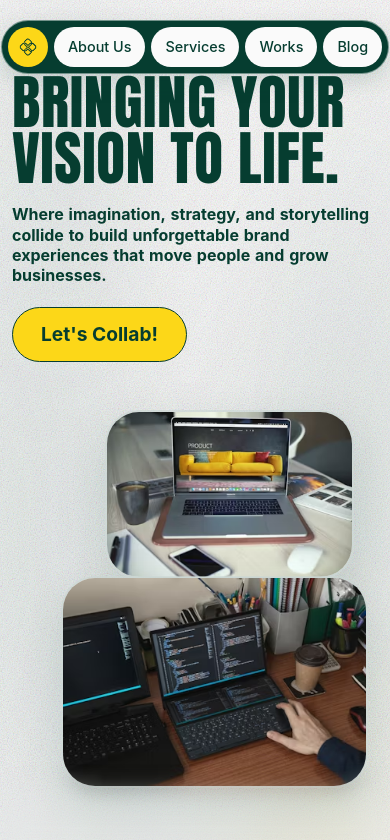
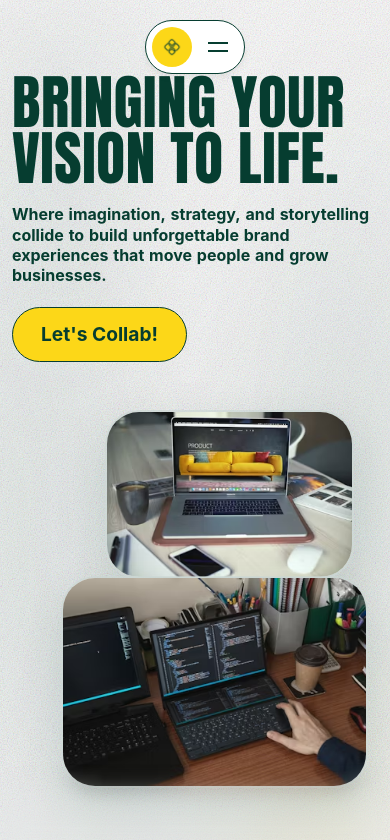
Before and after one commit to octavebahoun/TEAM_D-EXCELLENCE, a React (Vite) app: page / in a window 390 px wide. Shown: the top 840 px of the page. Built offline with nearby package versions, Linux system fonts and the light colour scheme; a web font is replaced by a local one.

Commit message:
Responsivité du site

```diff
--- a/src/App.css
+++ b/src/App.css
@@ -39,21 +39,20 @@
 .top-nav {
   display: inline-flex;
   align-items: center;
-  gap: 9px;
-  background: #063d30;
+  gap: 12px;
+  background: #ffffff;
   border-radius: 999px;
-  padding: 8px;
-  box-shadow: 0 8px 22px rgba(6, 61, 48, 0.15);
-  border: 1px solid rgba(250, 250, 250, 0.45);
+  padding: 8px 12px;
+  box-shadow: 0 4px 6px rgba(0, 0, 0, 0.05);
+  border: 1.5px solid #063d30;
   backdrop-filter: blur(8px);
   pointer-events: auto;
-  /* Re-enable clicks on the nav itself */
 }
 
 .top-nav button {
   border: none;
   cursor: pointer;
-  font-family: 'Satoshi', 'Inter', 'Segoe UI', sans-serif;
+  font-family: 'Satoshi', 'Inter', 'Segoe UI', system-ui, sans-serif;
 }
 
 .nav-logo {
@@ -64,21 +63,29 @@
   display: grid;
   place-items: center;
   padding: 0;
+  border: 1px solid #063d30;
 }
 
 .nav-logo img {
-  width: 26px;
+  width: 24px;
   height: auto;
 }
 
 .nav-item {
-  background: #fafafa;
+  background: transparent;
   color: #063d30;
   border-radius: 999px;
   height: 40px;
   padding: 0 18px;
   font-size: 1.04rem;
   font-weight: 500;
+  border: 1px solid #063d30;
+  transition: all 0.2s ease;
+}
+
+.nav-item:hover,
+.nav-item:active {
+  background: #fcd718;
 }
 
 .hero {
@@ -271,3 +278,84 @@
     padding: 9px 14px;
   }
 }
+/* NAVBAR & MOBILE TOGGLE STYLES */
+.nav-desktop {
+  display: flex;
+  gap: 12px;
+}
+
+.nav-burger {
+  display: none;
+  flex-direction: column;
+  justify-content: center;
+  gap: 6px;
+  width: 40px;
+  height: 40px;
+  border-radius: 50%;
+  background: transparent;
+  align-items: center;
+  border: 1.5px solid #063d30;
+  cursor: pointer;
+  z-index: 101;
+}
+
+.burger-line {
+  width: 20px;
+  height: 2px;
+  background: #063d30;
+  transition: all 0.3s ease;
+  transform-origin: center;
+}
+
+/* Burger Animation states */
+.open-1 {
+  transform: translateY(4px) rotate(45deg);
+}
+
+.open-2 {
+  transform: translateY(-4px) rotate(-45deg);
+}
+
+/* MOBILE OVERLAY STYLES */
+.mobile-menu-overlay {
+  position: fixed;
+  inset: 0;
+  background: rgba(250, 250, 250, 0.98);
+  backdrop-filter: blur(16px);
+  z-index: 99;
+  display: flex;
+  align-items: center;
+  justify-content: center;
+}
+
+.mobile-menu-content {
+  display: flex;
+  flex-direction: column;
+  gap: 24px;
+  text-align: center;
+}
+
+.mobile-nav-item {
+  background: transparent;
+  border: none;
+  font-size: 3rem;
+  font-family: 'Anton', sans-serif;
+  color: #063d30;
+  text-transform: uppercase;
+  cursor: pointer;
+  transition: color 0.2s;
+}
+
+.mobile-nav-item:hover {
+  color: #fcd718;
+  -webkit-text-stroke: 1px #063d30;
+}
+
+@media (max-width: 900px) {
+  .nav-desktop {
+    display: none;
+  }
+  .nav-burger {
+    display: flex;
+  }
+}
--- a/src/components/FAQ.css
+++ b/src/components/FAQ.css
@@ -1,8 +1,9 @@
 .faq-section {
-    background-color: #fafafa;
+    background-color: #063d30;
     padding: 120px 0;
     position: relative;
     z-index: 10;
+    color: #fafafa;
 }
 
 .faq-container {
@@ -20,13 +21,13 @@
     font-family: 'Anton', sans-serif;
     font-size: clamp(3rem, 6vw, 6rem);
     line-height: 0.9;
-    color: #063d30;
+    color: #fafafa;
     margin: 30px 0;
 }
 
 .faq-desc {
     font-family: 'Satoshi', sans-serif;
-    color: #063d30;
+    color: #fafafa;
     font-size: 1.1rem;
     line-height: 1.6;
     opacity: 0.7;
@@ -40,16 +41,18 @@
 }
 
 .faq-item {
-    background: #f8f8f8;
-    border-radius: 24px;
+    background: transparent;
+    border: 1px solid rgba(250, 250, 250, 0.15);
+    border-radius: 12px;
     transition: all 0.4s cubic-bezier(0.23, 1, 0.32, 1);
     cursor: pointer;
     overflow: hidden;
-    padding: 32px;
+    padding: 24px 32px;
 }
 
 .faq-item.active {
-    background: #063d30;
+    background: rgba(250, 250, 250, 0.05);
+    border-color: rgba(250, 250, 250, 0.3);
 }
 
 .faq-question {
@@ -59,10 +62,11 @@
 }
 
 .faq-question h3 {
-    font-family: 'Anton', sans-serif;
-    font-size: 1.8rem;
+    font-family: 'Satoshi', sans-serif;
+    font-size: 1.2rem;
+    font-weight: 500;
     margin: 0;
-    color: #063d30;
+    color: #fafafa;
     transition: color 0.4s;
 }
 
@@ -71,27 +75,56 @@
 }
 
 .faq-icon {
-    font-size: 1.8rem;
+    font-size: 1.2rem;
     font-weight: 300;
-    color: #063d30;
+    color: #fafafa;
     transition: color 0.4s;
+    border: 1px solid rgba(250, 250, 250, 0.3);
+    border-radius: 4px;
+    padding: 2px 6px;
 }
 
 .faq-item.active .faq-icon {
     color: #fcd718;
+    border-color: #fcd718;
 }
 
 .faq-answer {
-    padding-top: 24px;
+    padding-top: 16px;
 }
 
 .faq-answer p {
     font-family: 'Satoshi', sans-serif;
     color: #fafafa;
     line-height: 1.6;
-    font-size: 1.1rem;
+    font-size: 1rem;
     margin: 0;
-    opacity: 0.8;
+    opacity: 0.7;
+}
+
+.faq-footer {
+    display: flex;
+    justify-content: space-between;
+    align-items: center;
+    margin-top: 40px;
+    padding-top: 40px;
+    border-top: 1px solid rgba(255, 255, 255, 0.1);
+    font-family: 'Satoshi', sans-serif;
+    font-size: 0.95rem;
+    color: rgba(255, 255, 255, 0.7);
+}
+
+.faq-footer-link {
+    color: #fff;
+    font-weight: 600;
+    text-decoration: none;
+    display: flex;
+    align-items: center;
+    gap: 8px;
+}
+
+.faq-footer-link:hover {
+    color: #fcd718;
 }
 
 @media (max-width: 1000px) {
--- a/src/components/Navbar.jsx
+++ b/src/components/Navbar.jsx
@@ -1,21 +1,73 @@
+import { useState } from "react";
+import { motion, AnimatePresence } from "framer-motion";
 import navbarLogo from "../assets/navbarlogo.png";
 
 const navItems = ["About Us", "Services", "Works", "Blog"];
 
 function Navbar() {
+  const [isOpen, setIsOpen] = useState(false);
+
   return (
+    <>
       <header className="top-nav-wrap">
         <nav className="top-nav" aria-label="Navigation principale">
-        <button className="nav-logo" aria-label="Accueil">
+          <button
+            className="nav-logo"
+            aria-label="Accueil"
+            onClick={() => setIsOpen(false)}
+          >
             <img src={navbarLogo} alt="Excellence" />
           </button>
+
+          {/* Desktop Links */}
+          <div className="nav-desktop">
             {navItems.map((item) => (
               <button key={item} className="nav-item">
                 {item}
               </button>
             ))}
+          </div>
+
+          {/* Mobile Burger Toggle */}
+          <button
+            className="nav-burger"
+            onClick={() => setIsOpen(!isOpen)}
+            aria-label="Toggle Menu"
+          >
+            <div className={`burger-line ${isOpen ? "open-1" : ""}`} />
+            <div className={`burger-line ${isOpen ? "open-2" : ""}`} />
+          </button>
         </nav>
       </header>
+
+      {/* Mobile Menu Overlay */}
+      <AnimatePresence>
+        {isOpen && (
+          <motion.div
+            className="mobile-menu-overlay"
+            initial={{ opacity: 0, y: -20 }}
+            animate={{ opacity: 1, y: 0 }}
+            exit={{ opacity: 0, y: -20 }}
+            transition={{ duration: 0.3 }}
+          >
+            <div className="mobile-menu-content">
+              {navItems.map((item, i) => (
+                <motion.button
+                  key={item}
+                  className="mobile-nav-item"
+                  initial={{ opacity: 0, y: 20 }}
+                  animate={{ opacity: 1, y: 0 }}
+                  transition={{ delay: 0.1 + i * 0.1 }}
+                  onClick={() => setIsOpen(false)}
+                >
+                  {item}
+                </motion.button>
+              ))}
+            </div>
+          </motion.div>
+        )}
+      </AnimatePresence>
+    </>
   );
 }
 
--- a/src/components/Pricing.css
+++ b/src/components/Pricing.css
@@ -81,7 +81,7 @@
 }
 
 .pricing-card.accent {
-    background: #ffeeab;
+    background: #fafafa;
     box-shadow: 0 40px 100px rgba(6, 61, 48, 0.15);
 }
 
@@ -147,7 +147,7 @@
 
 .tier-cta {
     background: transparent;
-    border: 1px solid rgba(6, 61, 48, 0.2);
+    border: 1px solid #063d30;
     padding: 16px;
     border-radius: 999px;
     font-family: 'Satoshi', sans-serif;
@@ -164,7 +164,7 @@
 
 .pricing-card.accent .tier-cta {
     background: #fcd718;
-    border-color: #fcd718;
+    border-color: #063d30;
 }
 
 .pricing-card.accent .tier-cta:hover {
--- a/src/components/Testimonials.css
+++ b/src/components/Testimonials.css
@@ -1,7 +1,7 @@
 .testimonials-section {
-    background-color: #063d30;
+    background-color: #fafafa;
     padding: 140px 0;
-    color: #fafafa;
+    color: #063d30;
 }
 
 .testimonials-container {
--- a/src/components/Works.css
+++ b/src/components/Works.css
@@ -235,3 +235,13 @@
         display: none;
     }
 }
+
+@media (max-width: 900px) {
+    .work-item {
+        grid-template-columns: 1fr;
+        gap: 40px;
+    }
+    .work-item.right {
+        direction: ltr;
+    }
+}
```
Lines whose indentation alone changed are shown as unchanged.
